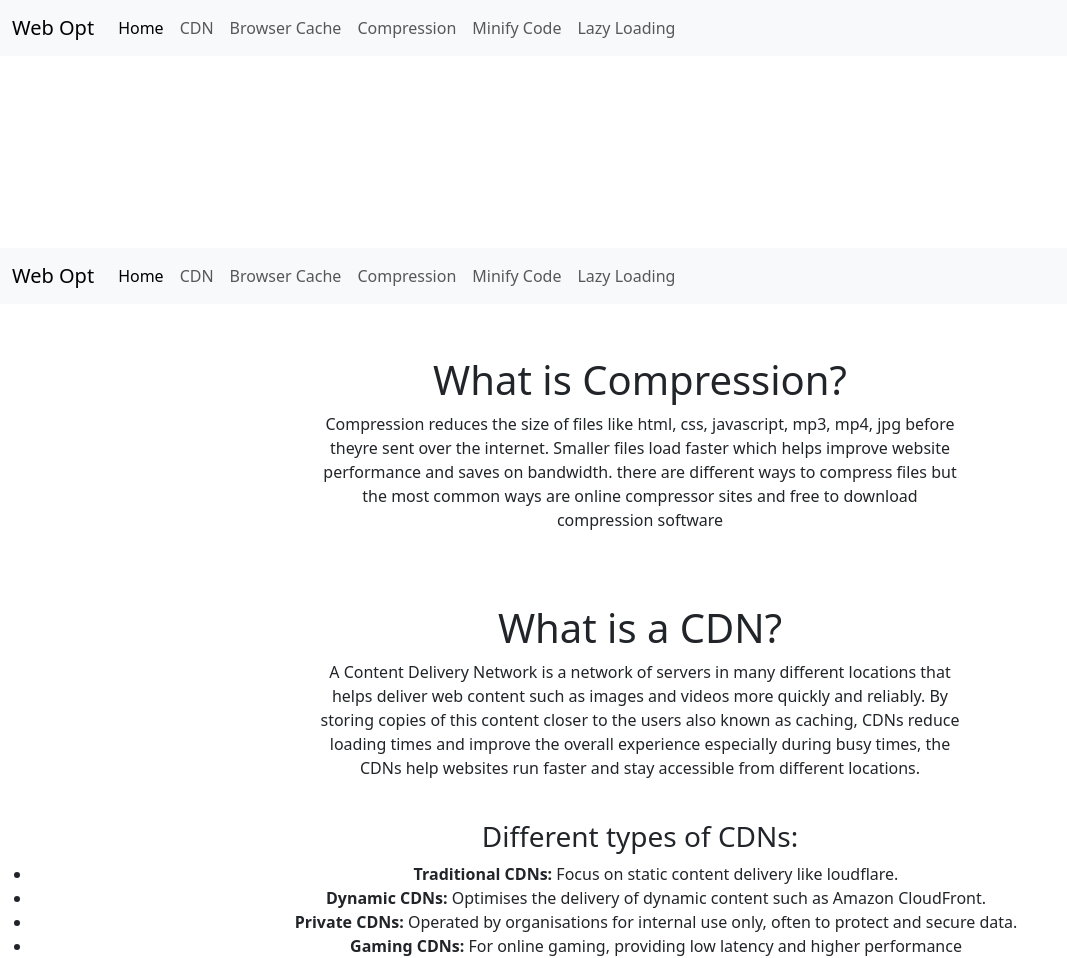
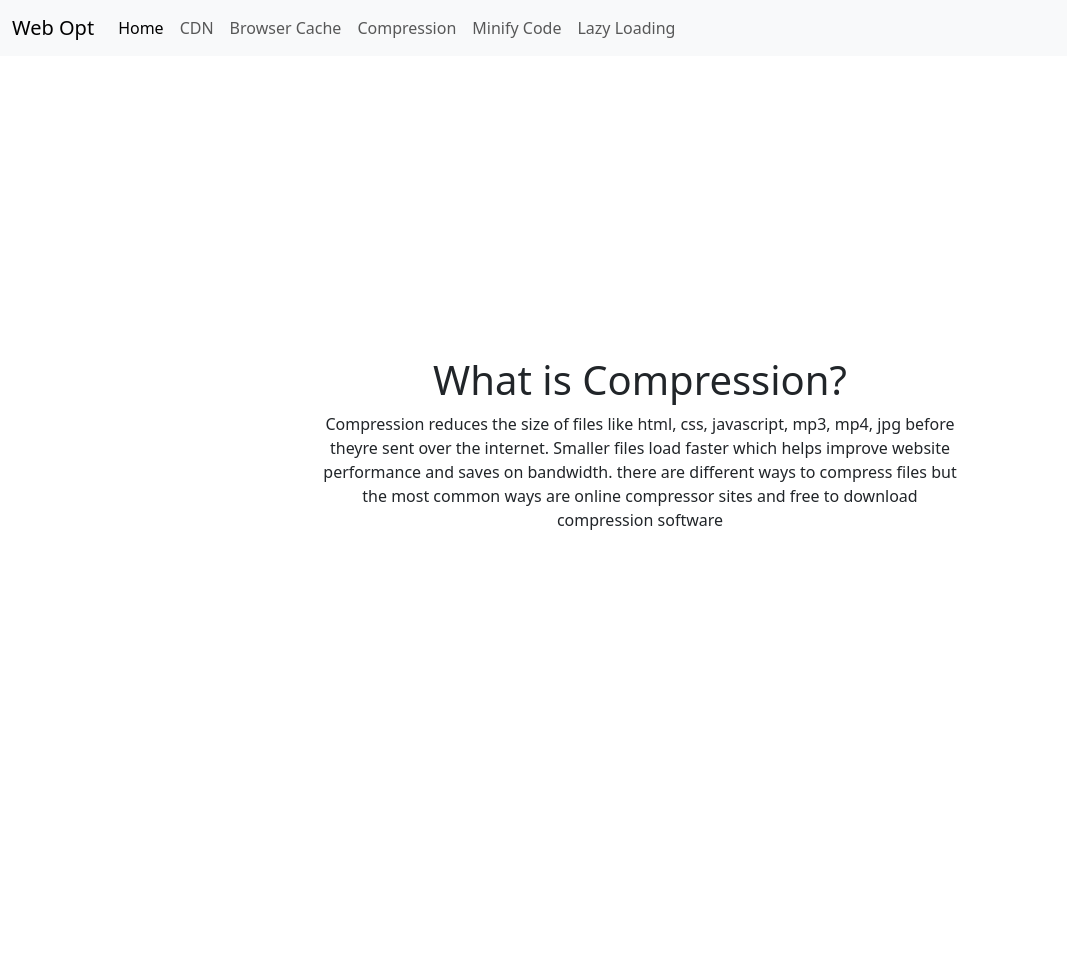
Before and after one commit to Echoic2295/WebOpt, a plain HTML site: page compression.html in a window 1280 px wide. Shown: the whole page, without its empty margins (0-1067 px from the left). After the commit the page ends 800 px from the top, so only its background shows below. Drawn offline with nearby package versions, Linux system fonts and the light colour scheme.

Commit message:
Update compression.html

```diff
--- a/compression.html
+++ b/compression.html
@@ -59,77 +59,6 @@
         </p>
       </div>
 
-    <!DOCTYPE html>
-<html lang="en">
-<head>
-    <meta charset="UTF-8">
-    <meta name="viewport" content="width=device-width, initial-scale=1.0">
-    <link href="https://cdn.jsdelivr.net/npm/bootstrap@5.3.3/dist/css/bootstrap.min.css" rel="stylesheet" integrity="sha384-QWTKZyjpPEjISv5WaRU9OFeRpok6YctnYmDr5pNlyT2bRjXh0JMhjY6hW+ALEwIH" crossorigin="anonymous">
-    <link rel="stylesheet" href="cdn.css">
-    <title>Web Optimisation</title>
-
-    <style>
-      .centre-info {
-        text-align: center;
-        position: relative;
-        top: 300px;
-      }
-
-      .centre-info p{
-        width: 50%;
-        position: relative;
-        left: 25%;
-      }
-    </style>
-</head>
-<body>
-
-    <nav class="navbar navbar-expand-lg bg-body-tertiary">
-        <div class="container-fluid">
-          <a class="navbar-brand" href="#">Web Opt</a>
-          <button class="navbar-toggler" type="button" data-bs-toggle="collapse" data-bs-target="#navbarNav" aria-controls="navbarNav" aria-expanded="false" aria-label="Toggle navigation">
-            <span class="navbar-toggler-icon"></span>
-          </button>
-          <div class="collapse navbar-collapse" id="navbarNav">
-            <ul class="navbar-nav">
-              <li class="nav-item">
-                <a class="nav-link active" aria-current="page" href="index.html">Home</a>
-              </li>
-              <li class="nav-item">
-                <a class="nav-link" href="cdn.html">CDN</a>
-              </li>
-              <li class="nav-item">
-                <a class="nav-link" href="browser_cache.html">Browser Cache</a>
-              </li>
-              <li class="nav-item">
-                <a class="nav-link" href="compression.html">Compression</a>
-              </li>
-              <li class="nav-item">
-                <a class="nav-link" href="minify_code.html">Minify Code</a>
-              </li>
-              <li class="nav-item">
-                <a class="nav-link" href="lazy_loading.html">Lazy Loading</a>
-              </li>
-            </ul>
-          </div>
-        </div>
-      </nav>
-
-    <div class="centre-info">
-      <h1>What is a CDN?</h1>
-      <p>A Content Delivery Network is a network of servers in many different locations that helps deliver web content such as images and videos more quickly and reliably. By storing copies of this content closer to the users also known as caching, CDNs reduce loading times and improve the overall experience especially during busy times, the CDNs help websites run faster and stay accessible from different locations.</p>
-      <br>
-      <h3>Different types of CDNs:</h3>
-      <ul>
-        <li><strong>Traditional CDNs:</strong> Focus on static content delivery like loudflare.</li>
-        <li><strong>Dynamic CDNs:</strong> Optimises the delivery of dynamic content such as Amazon CloudFront.</li>
-        <li><strong>Private CDNs:</strong> Operated by organisations for internal use only, often to protect and secure data.</li>
-        <li><strong>Gaming CDNs:</strong> For online gaming, providing low latency and higher performance</li>
-      </ul>
-    </div>
-
     <script src="https://cdn.jsdelivr.net/npm/bootstrap@5.3.3/dist/js/bootstrap.bundle.min.js" integrity="sha384-YvpcrYf0tY3lHB60NNkmXc5s9fDVZLESaAA55NDzOxhy9GkcIdslK1eN7N6jIeHz" crossorigin="anonymous"></script>
 </body>
 </html>
-</body>
-</html>
```
